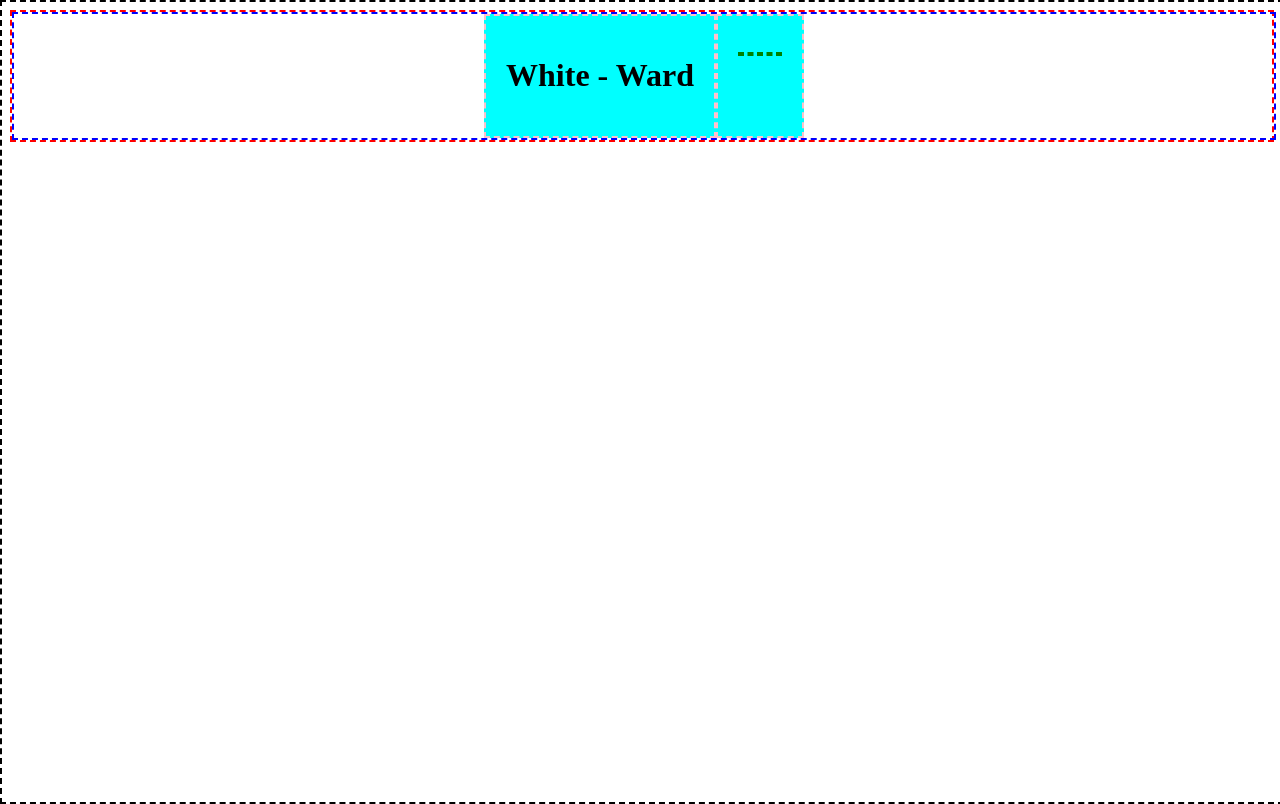
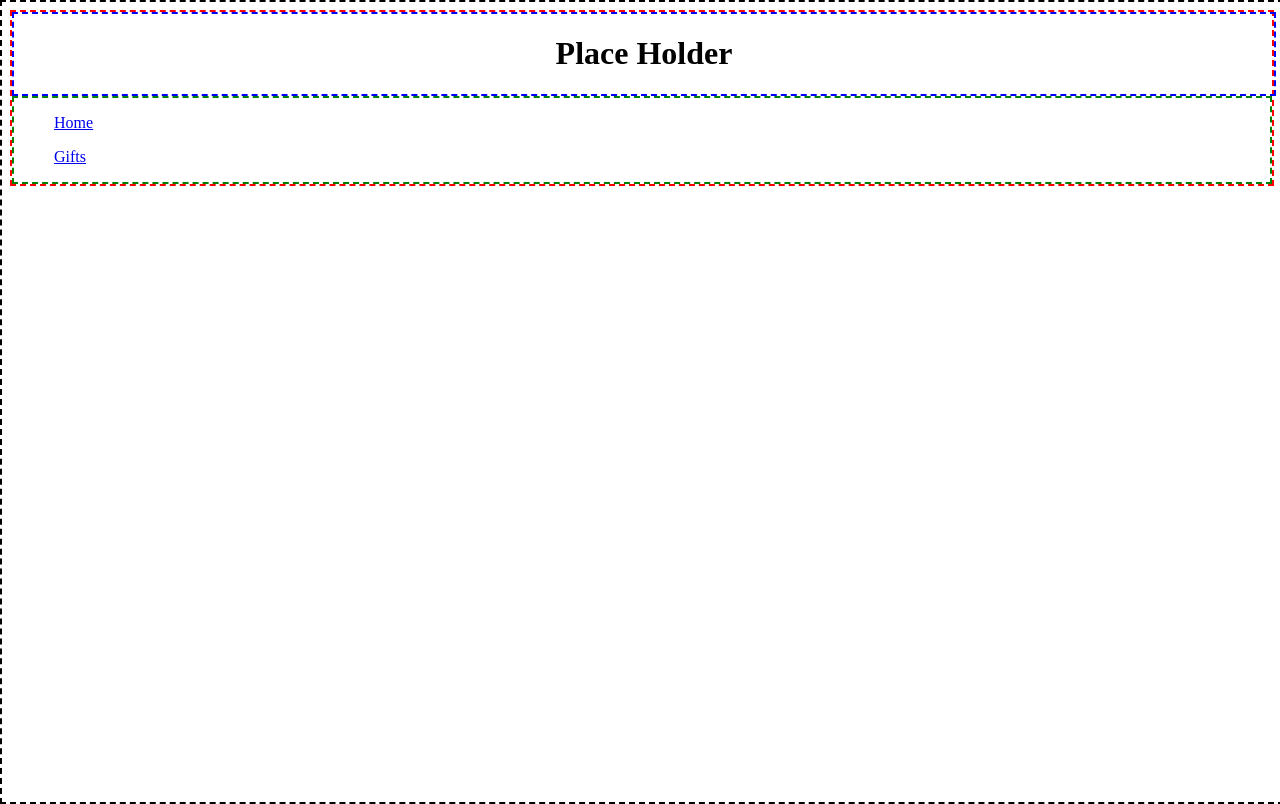
Before and after one commit to ShaneRWard/wedding, a plain HTML site: page main.html in a window 1280 px wide. Drawn offline with Linux system fonts and the light colour scheme.

Commit message:
Structure of website outlined in plan markdown. Adjustments to html and css of main page.

```diff
--- a/main.html
+++ b/main.html
@@ -8,15 +8,22 @@
 </head>
 <body>
     <header>
-        <div>
-            <h1>White - Ward</h1>
-        </div>
-        <div>
-            <menu>
-
-            </menu>
-        </div>
+        <h1>Place Holder</h1>
     </header>
+    <nav>
+        <ul>
+            <a href="Home">Home</a>
+        </ul>
+        <ul>
+            <a href="Gifts">Gifts</a>
+        </ul>
+        <ul>
+            <a href=""></a>
+        </ul>
+        <ul>
+            <a href=""></a>
+        </ul>
+    </nav>
     <main>
 
     </main>
--- a/styles.css
+++ b/styles.css
@@ -13,15 +13,10 @@ header {
     width: 100%;
     display: flex;
     justify-content: center;
-
+    margin: 0;
+    padding: 0;
 }
 
-div {
-    border: 2px pink dashed;
-    padding: 20px;
-    background-color: aqua;
-}
-
-menu {
+nav {
     border: 2px green dashed;
 }
```
Also changed, not shown: 1 other file.
